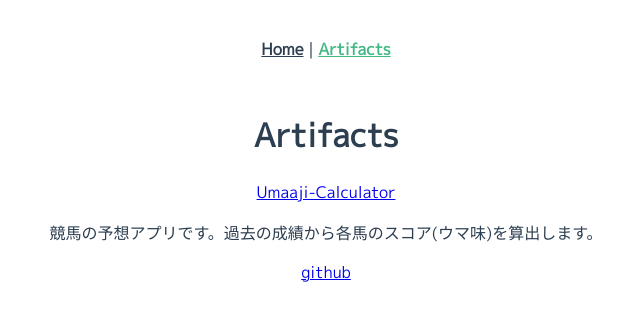
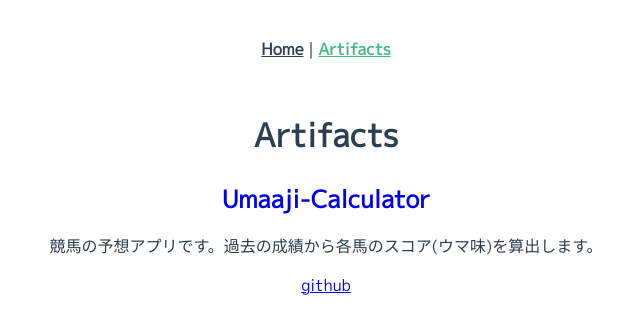
Before and after one commit to tocomi/my-portfolio, a Vue app: page /artifacts in a window 1280 px wide. Shown: the top 334 px of the page, without its empty margins (314-954 px from the left). Built offline with nearby package versions, Linux system fonts and the light colour scheme.

Commit message:
show artifacts

```diff
--- a/src/views/Artifacts.vue
+++ b/src/views/Artifacts.vue
@@ -2,7 +2,7 @@
   div#artifacts
     h1 Artifacts
     div.artifact(v-for="artifact in this.artifacts")
-      a(:href="artifact.link" target="_blank") {{ artifact.title }}
+      a.title(:href="artifact.link" target="_blank") {{ artifact.title }}
       p {{ artifact.description }}
       a(:href="artifact.github" target="_blank") github
 </template>
@@ -27,3 +27,11 @@
 
   }
 </script>
+
+<style lang="scss" scoped>
+.title {
+  font-size: 24px;
+  font-weight: bold;
+  text-decoration: none;
+}
+</style>
```
